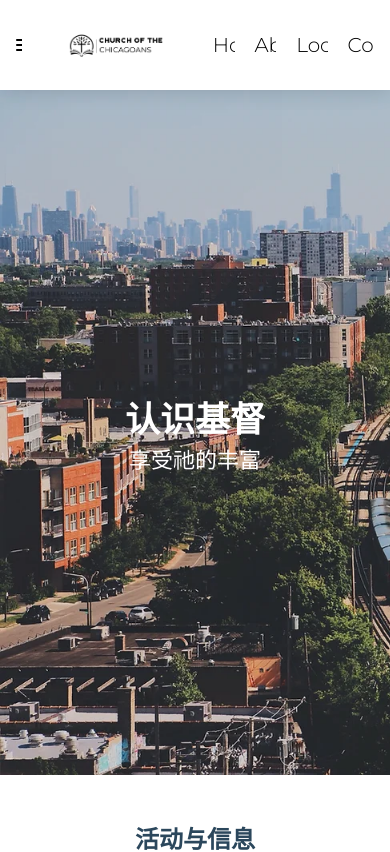
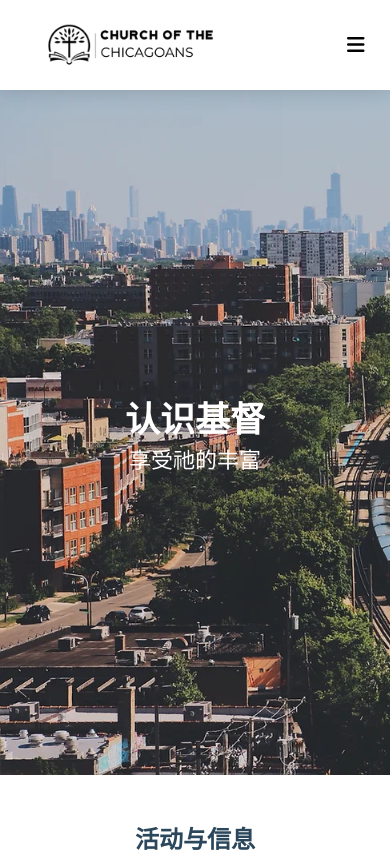
Before and after one commit to jingminglake/chicago_church, a React (Vite) app: page / in a window 390 px wide. Shown: the top 852 px of the page. Built offline with nearby package versions, Linux system fonts and the light colour scheme.

Commit message:
Updated navbar
Navbar now collapses into hamburger style if the display is less than a certain threshold.

```diff
--- a/src/components/nav/Nav.jsx
+++ b/src/components/nav/Nav.jsx
@@ -1,31 +1,40 @@
-import React from "react";
+import React, { useState } from "react";
 import { useNavigate } from "react-router";
 
 import "./nav.scss";
 
 const Nav = () => {
+  const [menuOpen, setMenuOpen] = useState(false);
   const nav = useNavigate();
-  const path = window.location.pathname;
+
+  const handleLinkClick = (path) => {
+    setMenuOpen(false); // Toggle menu -> false when link is clicked
+    nav(path);
+  }
+
+  const toggleMenu = () => {
+    setMenuOpen(!menuOpen) // Toggle menu open/close state
+  }
 
   return (
     <nav className='topnav'>
-      <i class='fa-solid fa-bars'></i>
-      {/* <img src='assets/nav/mainlogo.webp' /> */}
-      <img src='assets/nav/test.png' />
+      <div className='logo'>
+        <img src='assets/nav/test.png' alt="Logo"/>
+      </div>
 
-      {/* <h2 className='site-title' onClick={()=> nav('/')}>The Church of the Chicagoans</h2> */}
+      <div className='hamburger'>
+        <button className='bars-button' onClick={toggleMenu}>
+          <i class="fa-solid fa-bars"></i>
+        </button>
+      </div>
 
-      {/* <div className='grow' /> */}
-      <ul>
-        <li onClick={() => nav("/")}>Home</li>
-        <li onClick={() => nav("/about")}>About</li>
+      <ul className={`links ${menuOpen ? "menu-open" : ""}`}>
+        <li onClick={() => handleLinkClick("/")}>Home</li>
+        <li onClick={() => handleLinkClick("/about")}>About</li>
         {/* <li onClick={() => nav("/about")}>Campuses</li> */}
-        <li onClick={() => nav("/about")}>Locations</li>
+        <li onClick={() => handleLinkClick("/locations")}>Locations</li>
 
-        <li onClick={() => nav("/contact")}>Contact</li>
-        {/* <li>
-          <a href='https://www.thechurchofthechicagoans.org/'>Eng Website</a>
-        </li> */}
+        <li onClick={() => handleLinkClick("/contact")}>Contact</li>
       </ul>
     </nav>
   );
--- a/src/components/nav/nav.scss
+++ b/src/components/nav/nav.scss
@@ -1,57 +1,124 @@
+$myColor: #228b22;
+
 .topnav {
   background: white;
-  color: black;
   display: flex;
   justify-content: space-evenly;
-  align-items: stretch;
-  gap: 2rem;
-  padding: 0.625rem 1rem;
-  // box-shadow: 0 5px 5px #ccc;
-
+  align-items: center;
+  padding: 10px 10%;
+  position: fixed;
+  font-family: 'Montserrat', sans-serif;
   box-sizing: border-box;
-  // border: 5px solid red;
-
   height: 90px;
-  align-items: center;
-  position: fixed;
   top: 0;
   left: 0;
   width: 100%;
-  z-index: 100000;
+  z-index: 1000;
   box-shadow: 0 0 20px #00000026;
+
+  .logo img {
+    height: 55px;
+    transition: transform 0.3s ease;
   }
 
-.topnav .site-title {
-  font-size: 2rem;
+  .hamburger {
+    display: none;
+    cursor: pointer;
+    z-index: 1000;
   }
 
-.site-title:hover {
+  .links {
+    list-style: none;
+    padding: 0;
+    margin: 0;
+    display: flex;
+    gap: 20px;
+    height: auto;
+
+    li {
+      color: black;
+      font-size: 16px;
       cursor: pointer;
+      position: relative;
+      transition: color 0.3s ease;
+      padding-bottom: 5px;
+
+      &:hover {
+        color: $myColor;
       }
 
-.topnav ul {
-  padding: 0;
-  margin: 0;
-  list-style: none;
-  display: flex;
-  gap: 1rem;
+      &::after {
+        content: '';
+        display: block;
+        width: 0;
+        height: 2px;
+        background: $myColor;
+        transition: width 0.3s;
+        position: absolute;
+        bottom: 0;
+        left: 0;
       }
 
-.topnav li {
-  color: inherit;
-  text-decoration: none;
-  font-size: 1.25rem;
-  height: auto;
-  display: flex;
-  align-items: center;
-  padding: 0.25rem;
+      &:hover::after {
+        width: 100%
+      }
+    }
   }
 
-.topnav li:hover {
-  color: #555555;
-  cursor: pointer;
+  @media only screen and (max-width: 768px) {
+    padding: 0 5%;
+    justify-content: space-between;
+
+    .links {
+      position: fixed;
+      top: 90px;
+      left: 0;
+      width: 100%;
+      background-color: white;
+      display: flex;
+      flex-direction: column;
+      align-items: center;
+      gap: 0;
+      list-style-type: none;
+      overflow: hidden;
+      transition: max-height 0.3s ease;
+      max-height: 0;
+      z-index: 900;
+
+      &.menu-open {
+        border-top: #ccc solid 1px;
       }
 
-.topnav li.active {
-  color: blue;
+      li {
+        width: 100%;
+        text-align: center;
+        padding: 15px 0;
+        border-bottom: 1px solid #ccc;
+        overflow: hidden;
       }
+    }
+
+    .links.menu-open {
+      max-height: 100%;
+    }
+
+    .hamburger {
+      display: block;
+      position: absolute;
+      right: 5%;
+      .bars-button {
+        display: flex;
+        justify-content: center;
+        align-items: center;
+        background: none;
+        border: none;
+
+        i {
+          cursor: pointer;
+          font-size: 20px;
+          transition: transform 0.3s ease
+        }
+      }
+    }
+  }
+}
```
Also changed, not shown: package.json (+18 -6 lines), 1 other file (tests, documents, lock files or other folders). Lines whose indentation alone changed are shown as unchanged.
